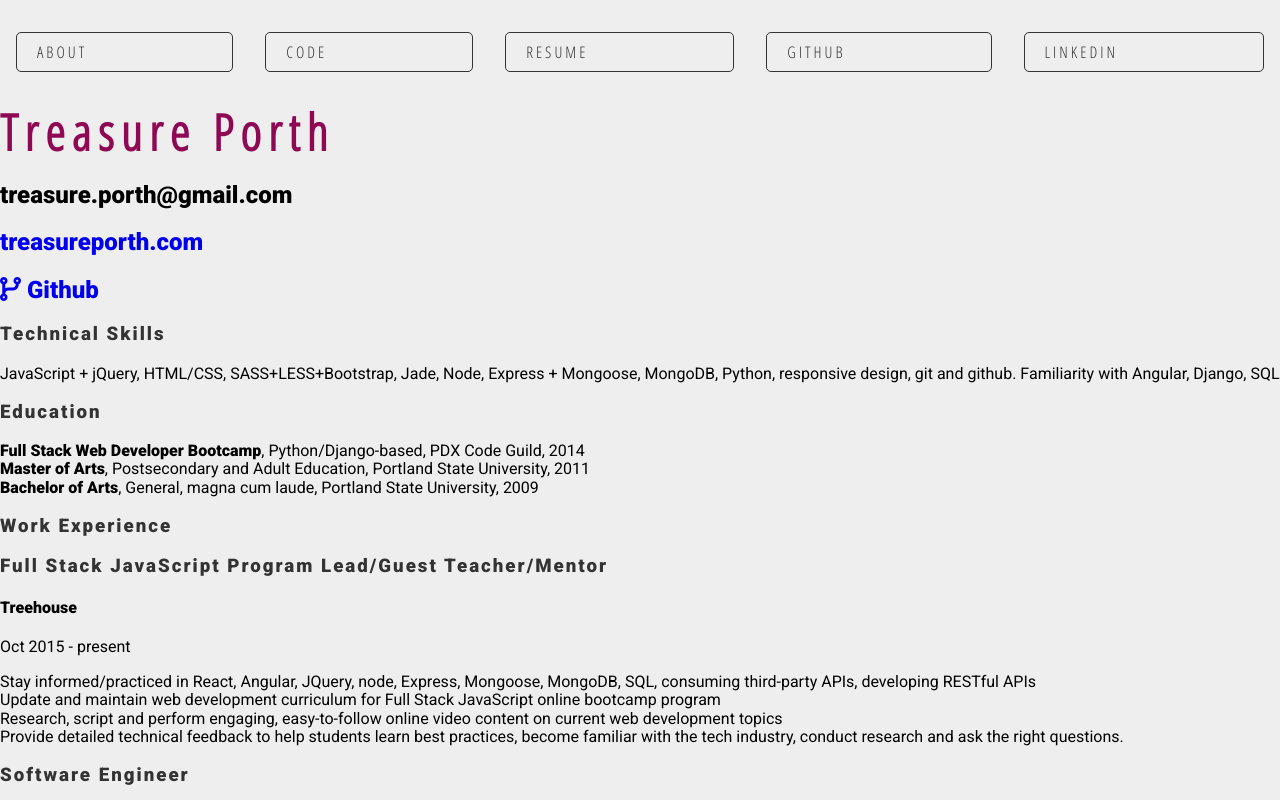
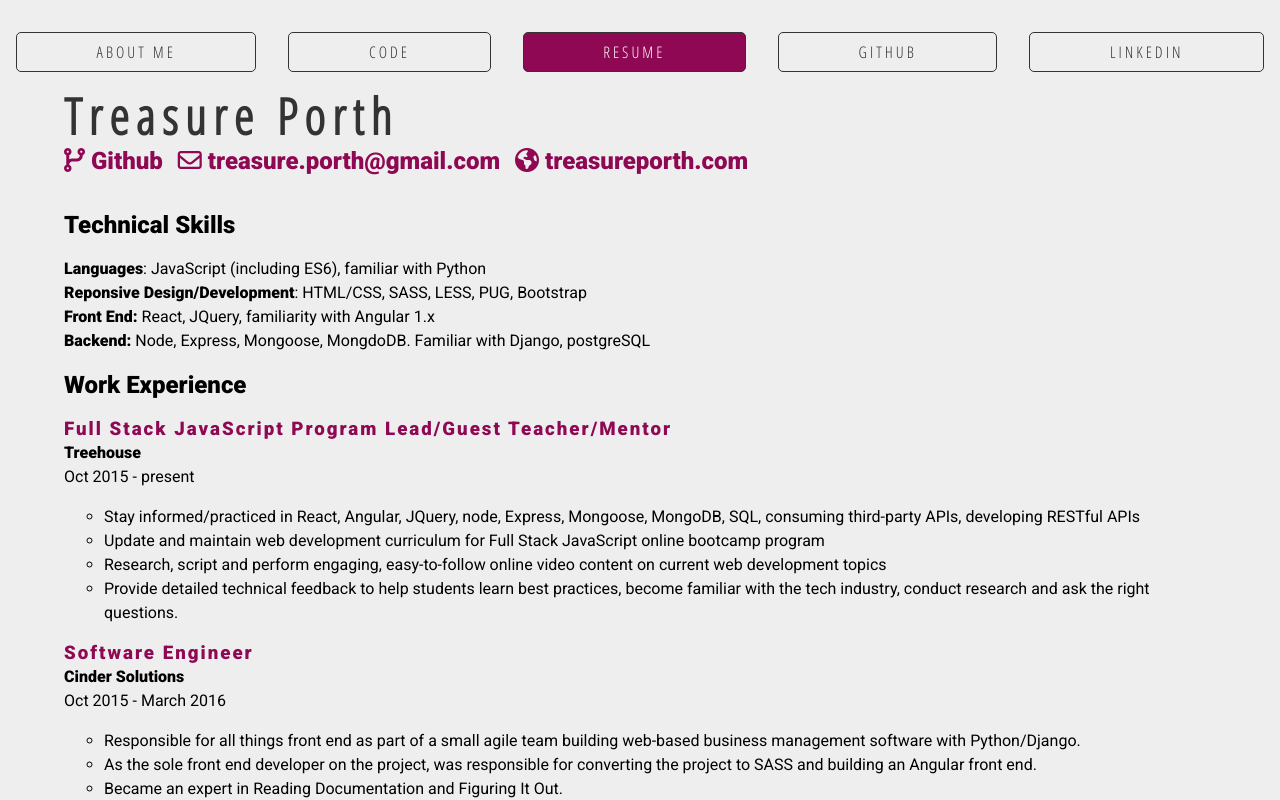
Before and after one commit to trezp/portfolioV3, a React (Create React App) app: page /resume in a window 1280 px wide. Shown: the top 800 px of the page. Built offline with nearby package versions, Linux system fonts and the light colour scheme.

Commit message:
Resume MVP complete

```diff
--- a/public/index.html
+++ b/public/index.html
@@ -8,6 +8,7 @@
     <link href='http://fonts.googleapis.com/css?family=Oswald:400,700,300|Roboto:400,900,100' rel='stylesheet' type='text/css'>
     <link href='http://fonts.googleapis.com/css?family=Open+Sans+Condensed:300' rel='stylesheet' type='text/css'>
     <script src="https://use.fontawesome.com/a7b064d08d.js"></script>
+    <script src="https://apis.google.com/js/platform.js" async defer></script>
     <!--
       manifest.json provides metadata used when your web app is added to the
       homescreen on Android. See https://developers.google.com/web/fundamentals/engage-and-retain/web-app-manifest/
--- a/src/App.js
+++ b/src/App.js
@@ -7,7 +7,7 @@ import Routes from './components/Routes';
 class App extends Component {
   render() {
     return (
-      <div>
+      <div className="top-level-container">
         <Routes/>
       </div>
     );
--- a/src/components/About.js
+++ b/src/components/About.js
@@ -22,7 +22,9 @@ function About(props){
             I help run <a href="http://www.teamtreehouse.com/techdegrees">Treehouse's Full Stack JavaScript Techdegree program.</a> I'm happy as long as I have a problem to solve and something new to learn. I am passionate about doing meaningful work, providing affordable education, working with underserved
             populations, and not being evil. I love to travel and I'm really good at karaoke.
           </p>
-          <Link to="/resume" className="btn-primary">View My Resume</Link>
+          <Link to="/resume" className="btn-primary">Origin Story</Link>
+          <Link to="/resume" className="btn-primary">Blog</Link>
+          <Link to="/resume" className="btn-primary">Videos</Link>
         </div>
       </div>
 		</div>
--- a/src/components/Nav.js
+++ b/src/components/Nav.js
@@ -7,7 +7,7 @@ const Nav = ()=>{
     <nav>
         <ul className="main-nav">
           {/* <li><NavLink exact to='/' activeClassName="selected" className="btn-transparent">Home</NavLink></li> */}
-          <li><NavLink to='/about' activeClassName="selected" className="btn-transparent">About</NavLink></li>
+          <li><NavLink to='/about' activeClassName="selected" className="btn-transparent">About Me</NavLink></li>
           <li><NavLink to='/portfolio' activeClassName="selected" className="btn-transparent">Code</NavLink></li>
           <li><NavLink to='/resume' activeClassName="selected" className="btn-transparent">Resume</NavLink></li>
           <li><a href="http://github.com/trezp" activeClassName="selected" className="btn-transparent">Github</a></li>
--- a/src/components/Resume.js
+++ b/src/components/Resume.js
@@ -1,37 +1,34 @@
 import React from 'react';
 import Nav from './Nav';
 import jobs from "../data/jobs";
+import { NavLink } from 'react-router-dom';
 
 function Resume(){
 	return (
 		<div>
 			<Nav/>
 			<div className="resume">
-				<div className="contact-info-block">
         <h1>Treasure Porth</h1>
-          <h2>treasure.porth@gmail.com</h2>
-					<h2><strong><a href="index.html">treasureporth.com</a></strong></h2>
-					<h2><a href="http://github.com/trezp"><strong><i className="fa fa-code-fork"></i> Github</strong></a></h2>
+        <div className="block-contact">
+          <h2><a className="link-default" href="http://github.com/trezp"><i className="fa fa-code-fork"></i> Github </a></h2>
+          <h2><a className="link-default" href="mailto:treasure.porth@gmail.com"><i className="fa fa-envelope-o" aria-hidden="true"></i> treasure.porth@gmail.com </a></h2>
+          <h2><NavLink className="link-default" exact to='/'> <i className="fa fa-globe" aria-hidden="true"></i> treasureporth.com </NavLink></h2>
         </div>
 
-				<div className="technical-skills">
-					<h3>Technical Skills</h3>
-					<p>JavaScript + jQuery, HTML/CSS, SASS+LESS+Bootstrap, Jade, Node, Express + Mongoose,
-						MongoDB, Python, responsive design, git and github.
-						Familiarity with Angular, Django, SQL</p>
+        <div>
+          <h2>Technical Skills</h2>
+          <ul className="block-tech-skills">
+            <li><span>Languages</span>: JavaScript (including ES6), familiar with Python</li>
+            <li><span>Reponsive Design/Development</span>: HTML/CSS, SASS, LESS, PUG, Bootstrap</li>
+            <li><span>Front End:</span> React, JQuery, familiarity with Angular 1.x</li>
+            <li><span>Backend:</span> Node, Express, Mongoose, MongdoDB. Familiar with Django, postgreSQL</li>
+          </ul>
         </div>
 
-				<h3>Education</h3>
-				<ul>
-					<li><strong>Full Stack Web Developer Bootcamp</strong>, Python/Django-based, PDX Code Guild, 2014</li>
-					<li><strong>Master of Arts</strong>, Postsecondary and Adult Education, Portland State University, 2011</li>
-					<li><strong>Bachelor of Arts</strong>, General, magna cum laude, Portland State University, 2009</li>
-				</ul>
-
-				<h3>Work Experience</h3>
+        <h2>Work Experience</h2>
         {jobs.map((job)=>{
         return (
-          <div key={job.job_title}>
+          <div key={job.job_title} className="block-work-exp">
             <h3>{job.job_title}</h3>
             <h4>{job.company}</h4>
             <p>{job.start_date} - {job.end_date}</p>
@@ -45,7 +42,15 @@ function Resume(){
           )
         })}
 
+        <h2>Education</h2>
+        <ul className="block-ed">
+          <li><span>Full Stack Web Developer Bootcamp</span>, Python/Django-based, PDX Code Guild, 2014</li>
+          <li><span>Master of Arts</span>, Postsecondary and Adult Education, Portland State University, 2011</li>
+          <li><span>Bachelor of Arts</span>, General, magna cum laude, Portland State University, 2009</li>
+        </ul>
+        <a className="btn-primary" href="https://docs.google.com/document/d/1rZknCiqQTbn6WeBj5cQE5h6th2sWFMmroZeyj6g86i0/edit?usp=sharing"><i className="fa fa-file-o" aria-hidden="true"></i> View as Google Doc</a>
       </div>
+
 		</div>
 	);
 }
--- a/src/styles/css/index.css
+++ b/src/styles/css/index.css
@@ -8,6 +8,13 @@ ul {
 
 a {
   text-decoration: none; }
+
+a.link-default {
+  color: #8F0853; }
+  a.link-default:visited {
+    color: #8F0853; }
+  a.link-default:hover {
+    color: #d70c7d; }
 
 .uppercase, .btn-transparent, .btn-primary, .btn-dark, .home h1, .home h3 {
   text-transform: uppercase; }
@@ -94,7 +101,16 @@ ul.main-nav {
     margin: 1em;
     flex-grow: 1; }
     ul.main-nav li a {
-      display: block; }
+      display: block;
+      text-align: center;
+      color: #333333; }
+      ul.main-nav li a:hover {
+        background: #8F0853;
+        color: #FFF;
+        transition: .2s; }
+  ul.main-nav .selected {
+    background: #8F0853;
+    color: #FFF; }
 
 .about {
   max-width: 80%;
@@ -111,4 +127,27 @@ ul.main-nav {
     border-radius: 50%;
     max-height: 30vh; }
 
+.resume {
+  max-width: 90%;
+  margin: auto;
+  line-height: 1.5em; }
+  .resume h1 {
+    color: #333333; }
+  .resume h3, .resume h4, .resume p {
+    margin: 0; }
+  .resume h3 {
+    color: #8F0853; }
+  .resume .block-contact {
+    display: flex;
+    color: #333333; }
+    .resume .block-contact > * {
+      padding-right: 15px; }
+  .resume .block-tech-skills span, .resume .block-ed span {
+    font-weight: bold; }
+  .resume .block-work-exp ul {
+    padding-left: 40px;
+    list-style-type: circle; }
+  .resume .block-ed {
+    padding-bottom: 1em; }
+
 /*# sourceMappingURL=index.css.map */
--- a/src/styles/scss/index.scss
+++ b/src/styles/scss/index.scss
@@ -4,3 +4,4 @@
 @import './partials/home';
 @import './partials/nav';
 @import './partials/about';
+@import './partials/resume';
--- a/src/styles/scss/partials/_base.scss
+++ b/src/styles/scss/partials/_base.scss
@@ -10,6 +10,15 @@ ul {
 
 a {
   text-decoration: none;
+}
+a.link-default {
+  color: $brand-primary;
+  &:visited {
+    color: $brand-primary;
+  }
+  &:hover {
+    color: lighten($brand-primary, 15%);
+  }
 }
 //utilities
 .uppercase {
--- a/src/styles/scss/partials/_nav.scss
+++ b/src/styles/scss/partials/_nav.scss
@@ -7,6 +7,19 @@ ul.main-nav {
 
     a {
         display: block;
+        text-align: center;
+        color: $gray-dark;
+
+        &:hover {
+          background: $brand-primary;
+          color: $white;
+          transition: .2s;
         }
     }
   }
+
+  .selected {
+    background: $brand-primary;
+    color: $white;
+  }
+}
--- /dev/null
+++ b/src/styles/scss/partials/_resume.scss
@@ -0,0 +1,41 @@
+.resume {
+  max-width: $main-container-width;
+  margin: auto;
+  line-height: 1.5em;
+
+  h1 {
+    color: $gray-dark;
+  }
+  h3, h4, p {
+    margin: 0;
+  }
+  h3 {
+    color: $brand-primary;
+  }
+
+  .block-contact {
+    display: flex;
+    color: $gray-dark;
+
+    & > * {
+      padding-right: 15px;
+    }
+  }
+
+  .block-tech-skills, .block-ed {
+    span {
+      font-weight: bold;
+    }
+  }
+
+  .block-work-exp {
+    ul {
+      padding-left: 40px;
+      list-style-type: circle;
+    }
+  }
+
+  .block-ed {
+    padding-bottom: 1em;
+  }
+}
--- a/src/styles/scss/partials/_variables.scss
+++ b/src/styles/scss/partials/_variables.scss
@@ -23,3 +23,6 @@ $white: 				#FFF;
 //Links
 $link-color: $brand-primary;
 $link-hover-color: darken($link-color, 15%);
+
+//containers
+$main-container-width: 90%;
```
Also changed, not shown: 1 other file (tests, documents, lock files or other folders). Lines whose indentation alone changed are shown as unchanged.
